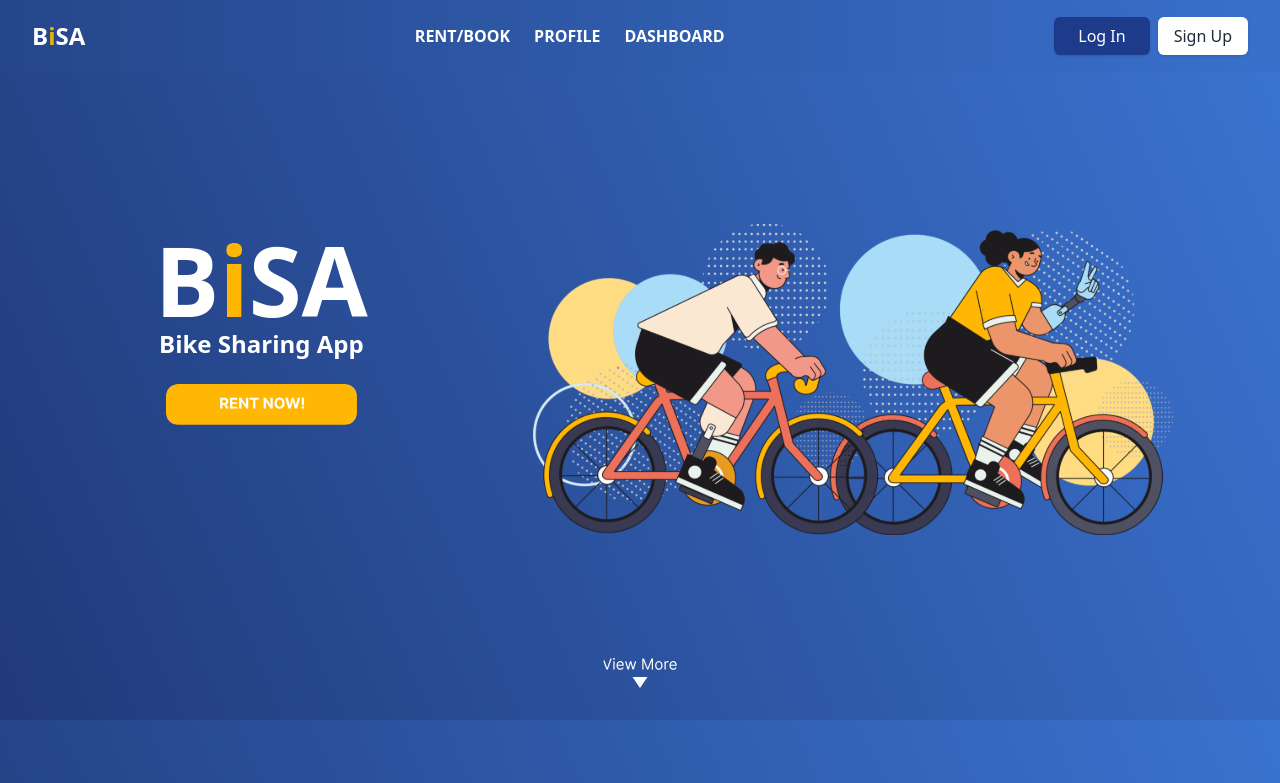
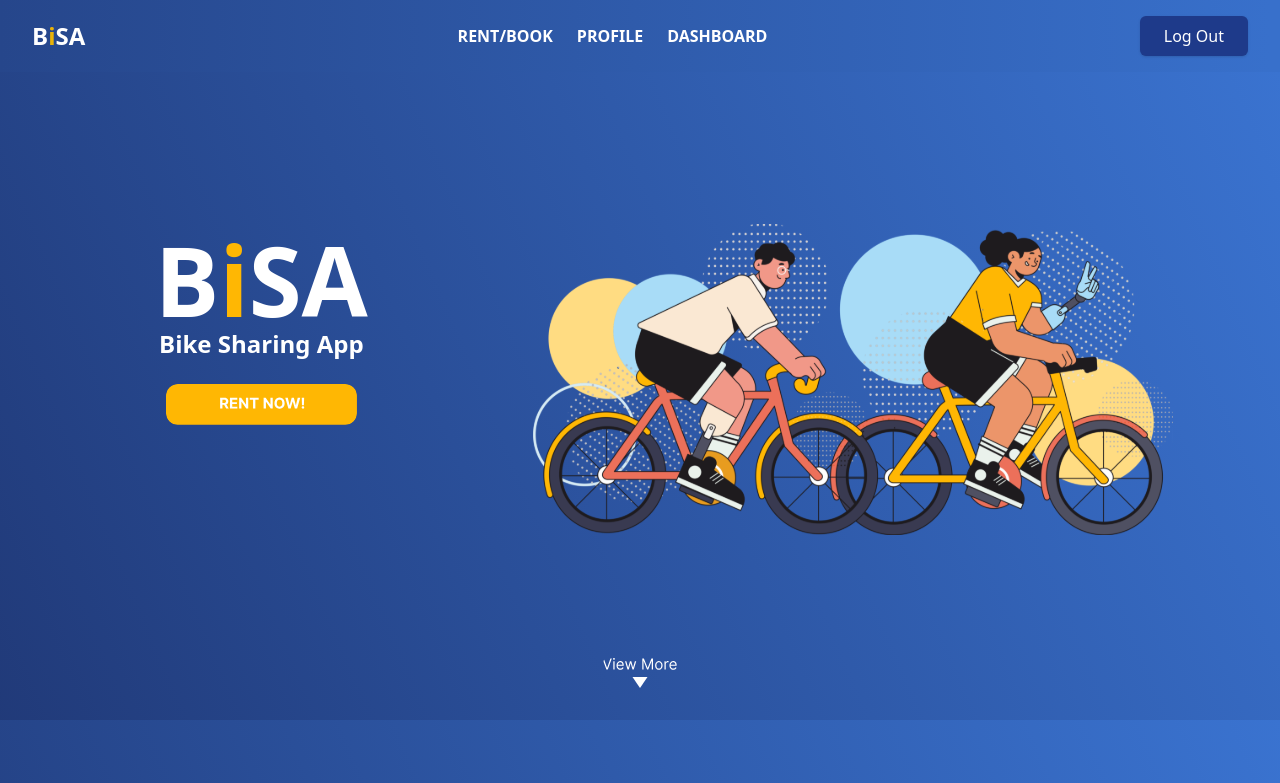
Before and after one commit to hasanchamdany/campus-bike-rent, a React (Create React App) app in the folder client/: page / in a window 1280 px wide. Shown: the top 783 px of the page. Built offline with nearby package versions, Linux system fonts and the light colour scheme; sample sign-in values are in the browser's storage.

Commit message:
fix(bearer): fix bearer token for useFetch and add logout button

```diff
--- a/client/src/components/Navbar/Navbar.jsx
+++ b/client/src/components/Navbar/Navbar.jsx
@@ -1,7 +1,21 @@
-import { useState } from "react"
+import { useState } from "react";
+import { useNavigate } from "react-router-dom";
 
 export default function NavBar() {
-  const [navbar, setNavbar] = useState(false)
+  const [navbar, setNavbar] = useState(false);
+  const navigate = useNavigate();
+  const token = localStorage.getItem("accessToken");
+  // if(!token){
+  //   button =
+  // }
+  const handleLogOut = () => {
+    localStorage.removeItem("accessToken");
+    localStorage.removeItem("userStatus");
+    localStorage.removeItem("userID");
+
+      navigate("/")
+
+  }
 
   return (
     <nav className="w-full bg-blue-nav shadow">
@@ -71,6 +85,16 @@ export default function NavBar() {
               </ul>
 
               <div className="mt-3 space-y-2 lg:hidden md:inline-block">
+                {token ? (
+                  <>
+                    <button
+                    onClick={handleLogOut}
+                    className="inline-block w-full px-4 py-2 text-center text-gray-800 bg-white rounded-md shadow hover:bg-gray-100">
+                      Log Out
+                    </button>
+                  </>
+                ) : (
+                  <>
                     <a
                       href="/auth/login"
                       className="inline-block w-full px-4 py-2 text-center text-white bg-blue-900 rounded-md shadow hover:bg-gray-800"
@@ -78,15 +102,26 @@ export default function NavBar() {
                       Log In
                     </a>
                     <a
-                  href="/"
+                      href="/auth/signup"
                       className="inline-block w-full px-4 py-2 text-center text-gray-800 bg-white rounded-md shadow hover:bg-gray-100"
                     >
                       Sign Up
                     </a>
+                  </>
+                )}
               </div>
             </div>
           </div>
           <div className="hidden space-x-2 md:inline-block">
+            {token ? (
+              <button
+                onClick={handleLogOut}
+                className="px-6 py-2 text-white bg-blue-900 rounded-md shadow hover:bg-blue-600"
+              >
+                Log Out
+              </button>
+            ) : (
+              <>
                 <a
                   href="/auth/login"
                   className="px-6 py-2 text-white bg-blue-900 rounded-md shadow hover:bg-blue-600"
@@ -99,9 +134,11 @@ export default function NavBar() {
                 >
                   Sign Up
                 </a>
+              </>
+            )}
           </div>
         </div>
       </div>
     </nav>
-  )
+  );
 }
```
Also changed, not shown: client/src/pages/dashboard/dashboardMember.js (+1 -7 lines). Lines whose indentation alone changed are shown as unchanged.
